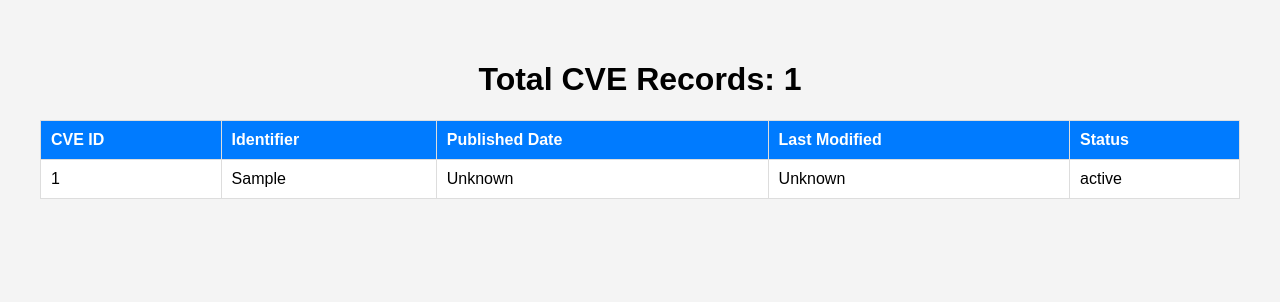
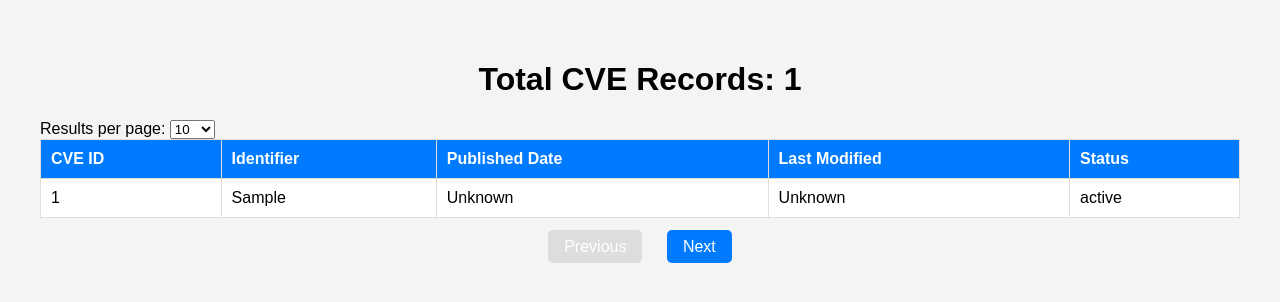
Before and after one commit to immanuel2711/SecurinTask, a Flask app: page /cves/list in a window 1280 px wide. Shown: the top 302 px of the page. Run offline with Flask 3, Linux system fonts and the light colour scheme; a database or web service that is not in the repository returns one stand-in record (values such as "Sample title").

Commit message:
initial commit

```diff
--- a/app.py
+++ b/app.py
@@ -3,7 +3,7 @@ import requests
 from pymongo import MongoClient, UpdateOne
 from apscheduler.schedulers.background import BackgroundScheduler
 from datetime import datetime
-
+from flask import request, render_template
 app = Flask(__name__)
 
 # MongoDB setup
@@ -17,10 +17,19 @@ RESULTS_PER_PAGE = 200  # Max limit per request
 
 # Helper function to validate and clean date fields (only return date without time)
 def clean_date(date_str):
+    if not date_str:
+        return "Unknown"
+
     try:
-        # Extract only the date in 'YYYY-MM-DD' format (without time)
+        # Try to parse the date in the expected format
         return datetime.strptime(date_str, "%Y-%m-%dT%H:%M:%S.%f").date().isoformat()
-    except (ValueError, TypeError):
+    except ValueError:
+        # Log the problematic date string for debugging
+        print(f"Error parsing date: {date_str}")
+        return "Unknown"
+    except TypeError:
+        # Handle None or incorrect data types
+        print(f"Invalid data type for date: {date_str}")
         return "Unknown"
 
 # Function to fetch CVEs based on modified date
@@ -110,8 +119,23 @@ def fetch_cves():
     return {"message": "CVE data fetched and stored successfully."}
 
 @app.route("/cves/list")
+
+
+
+
+@app.route("/cves/list")
+@app.route("/cves/list")
 def get_cves():
-    cves = list(cve_collection.find({}, {"_id": 0}))  # Get all documents, excluding _id
+    # Get the current page and the number of items per page from the query parameters
+    current_page = int(request.args.get('page', 1))  # Default to page 1 if no 'page' parameter
+    per_page = int(request.args.get('per_page', 10))  # Default to 10 results per page if 'per_page' is not set
+
+    # Calculate the skip and limit values for pagination
+    skip = (current_page - 1) * per_page
+
+    # Get the CVEs with pagination (skip and limit)
+    cves = list(cve_collection.find({}, {"_id": 0}).skip(skip).limit(per_page))
+
     # Flatten the 'cve' field for each record
     for cve in cves:
         cve_data = cve.get('cve', {})
@@ -122,11 +146,18 @@ def get_cves():
         cve['status'] = cve_data.get('vulnStatus', 'Unknown')
 
         # Clean dates before displaying
-        cve['published'] = clean_date(cve['published'])
-        cve['last_modified'] = clean_date(cve['last_modified'])
+        cve['published'] = clean_date(cve['published'])  # Pass the date string here
+        cve['last_modified'] = clean_date(cve['last_modified'])  # Pass the date string here
 
-    total_records = len(cves)
-    return render_template("index.html", cves=cves, total_records=total_records)
+    # Calculate the total number of records in the collection for pagination
+    total_records = cve_collection.count_documents({})  # Get the total count of documents
+    total_pages = (total_records + per_page - 1) // per_page  # Calculate total pages (ceiling division)
+
+    # Pass the data to the template
+    return render_template("index.html", cves=cves, total_records=total_records,
+                           current_page=current_page, per_page=per_page, total_pages=total_pages)
+
+
 
 if __name__ == "__main__":
     schedule_cve_sync()  # Start the scheduler
--- a/templates/index.html
+++ b/templates/index.html
@@ -31,11 +31,37 @@
         tr:nth-child(even) {
             background-color: #f2f2f2;
         }
+        .pagination {
+            text-align: center;
+            margin-top: 20px;
+        }
+        .pagination a {
+            margin: 0 10px;
+            padding: 8px 16px;
+            background-color: #007bff;
+            color: white;
+            text-decoration: none;
+            border-radius: 5px;
+        }
+        .pagination a.disabled {
+            background-color: #ddd;
+            pointer-events: none;
+        }
     </style>
 </head>
 <body>
 
     <h1>Total CVE Records: {{ total_records }}</h1>
+
+    <!-- Pagination Controls (Dropdown and Page Navigation) -->
+    <form method="GET" action="/cves/list">
+        <label for="per_page">Results per page:</label>
+        <select name="per_page" id="per_page" onchange="this.form.submit()">
+            <option value="10" {% if per_page == 10 %}selected{% endif %}>10</option>
+            <option value="50" {% if per_page == 50 %}selected{% endif %}>50</option>
+            <option value="100" {% if per_page == 100 %}selected{% endif %}>100</option>
+        </select>
+    </form>
 
     <table>
         <thead>
@@ -60,5 +86,12 @@
         </tbody>
     </table>
 
+    <!-- Pagination Links -->
+    <div class="pagination">
+        <a href="/cves/list?page={{ current_page - 1 }}&per_page={{ per_page }}"
+           class="{% if current_page == 1 %}disabled{% endif %}">Previous</a>
+        <a href="/cves/list?page={{ current_page + 1 }}&per_page={{ per_page }}">Next</a>
+    </div>
+
 </body>
 </html>
```
